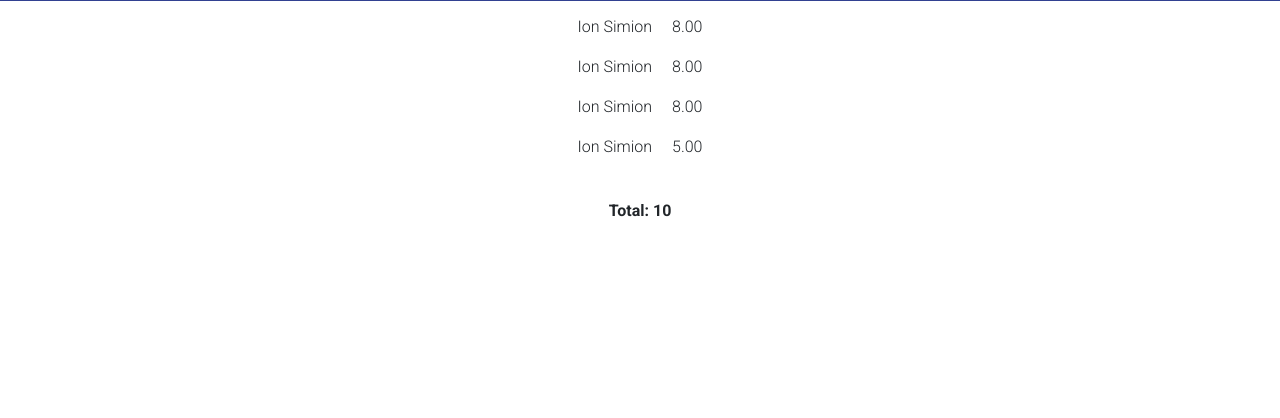
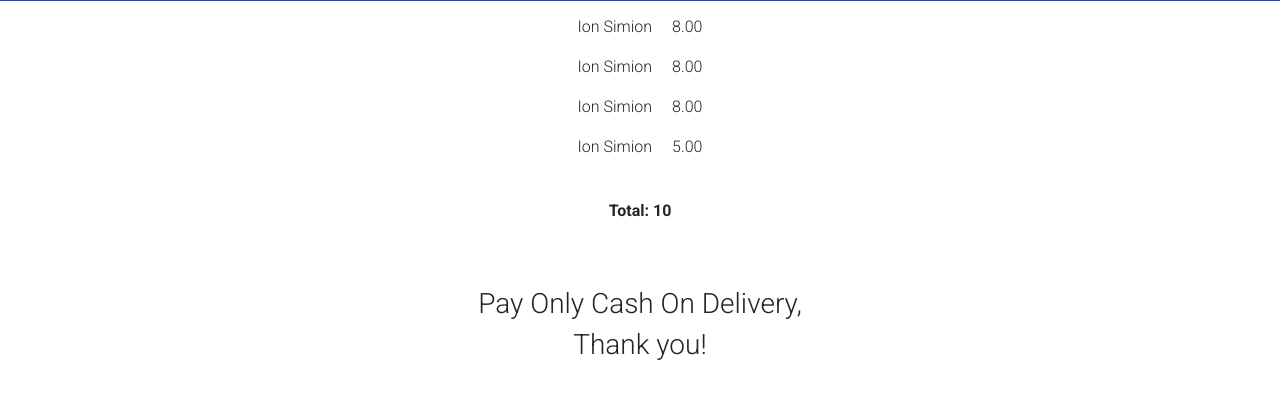
Before and after one commit to Code-Institute-Submissions/Ion71229-Milestone-4_JulyResub, a Django app: template customer/templates/customer/order_confirmation.html in a window 1280 px wide. Shown: the part 799-1217 px from the top of the page. Before the commit the page ends 1016 px from the top, so only its background shows below. Run offline with Django 3.2, Linux system fonts and the light colour scheme; data comes from the database, SQL or seed files in the repository; both versions use the stored data as it was after the commit; the template is opened without the code that fills it: values that come from a table or form of the project are taken from there, most other values are stand-ins (such as "Sample title", 1, 10 or a date in 2020); some libraries are stand-ins or nearby versions.

Commit message:
order submitting

```diff
--- a/customer/templates/customer/about.html
+++ b/customer/templates/customer/about.html
@@ -9,8 +9,8 @@
     </div>
     <div class="row justify-content-center mt-1">
         <div class="col-md-10 col-sm-12 offset-md-1 p-4 text-center">
-            <p>As an online food deliv­ery mar­ket­place, Online order­ing, pay­ment and occa­sion­al­ly, ful­fil­ment of orders. We utilise a hybrid mod­el which builds on our mar­ket­place her­itage (where restau­rants do their own deliv­ery) with logis­tics capa­bil­i­ty (for select restau­rants with­out their own deliv­ery capa­bil­i­ties). This mod­el ensures con­sumers have the widest pos­si­ble vari­ety of restau­rants to order from.</p>
-            <p>Con­sumers can order via our mobile appli­ca­tions and our web­site. We derive our rev­enue prin­ci­pal­ly from the com­mis­sions we charge restau­rants based on the Gross Trans­ac­tion Val­ue (GTV) of the food ordered through our mar­ket­place and, to a less­er extent, from oth­er ser­vices such as online pay­ment ser­vices, sales of mer­chan­dise and pack­ag­ing, and pro­mot­ed place­ment. In addi­tion, we also derive rev­enue from deliv­ery fees charged to con­sumers on orders.</p>
+            <h4><p>As an online food deliv­ery mar­ket­place, Online order­ing, pay­ment and occa­sion­al­ly, ful­fil­ment of orders. We utilise a hybrid mod­el which builds on our mar­ket­place her­itage (where restau­rants do their own deliv­ery) with logis­tics capa­bil­i­ty (for select restau­rants with­out their own deliv­ery capa­bil­i­ties). This mod­el ensures con­sumers have the widest pos­si­ble vari­ety of restau­rants to order from.</p></h4>
+            <h4><p>Con­sumers can order via our mobile appli­ca­tions and our web­site. We derive our rev­enue prin­ci­pal­ly from the com­mis­sions we charge restau­rants based on the Gross Trans­ac­tion Val­ue (GTV) of the food ordered through our mar­ket­place and, to a less­er extent, from oth­er ser­vices such as online pay­ment ser­vices, sales of mer­chan­dise and pack­ag­ing, and pro­mot­ed place­ment. In addi­tion, we also derive rev­enue from deliv­ery fees charged to con­sumers on orders.</p></h4>
         </div>
     </div>
 </div>
--- a/customer/templates/customer/order_confirmation.html
+++ b/customer/templates/customer/order_confirmation.html
@@ -20,5 +20,11 @@
             <p class="font-weight-bold pt-4">Total: {{ price }}</p>
         </div>
     </div>
+    <div class="row justify-content-center mt-5">
+        <div class="col-md-6 text-center">
+            <h3>Pay Only Cash On Delivery,</h3>
+            <h3>Thank you!</h3>
+        </div>
+    </div>
 </div>
 {% endblock content %}
```
Also changed, not shown: db.sqlite3.
